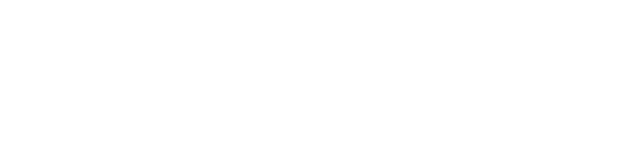
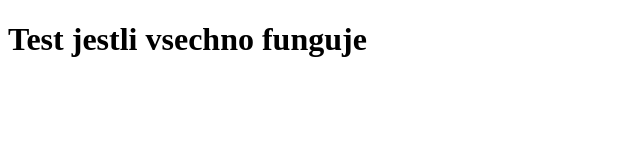
Before and after one commit to minibagr/Portfolio, a plain HTML site: page index.html in a window 1280 px wide. Shown: the whole page, without its empty margins (0-640 px from the left). Drawn offline with Linux system fonts and the light colour scheme.

Commit message:
Test zda vse funguje

```diff
--- a/index.html
+++ b/index.html
@@ -7,6 +7,8 @@
         <title>Portfolio</title>
     </head>
     <body>
+        <h1>Test jestli vsechno funguje</h1>
+
         <script src="script.js"></script>
     </body>
 </html>
```
